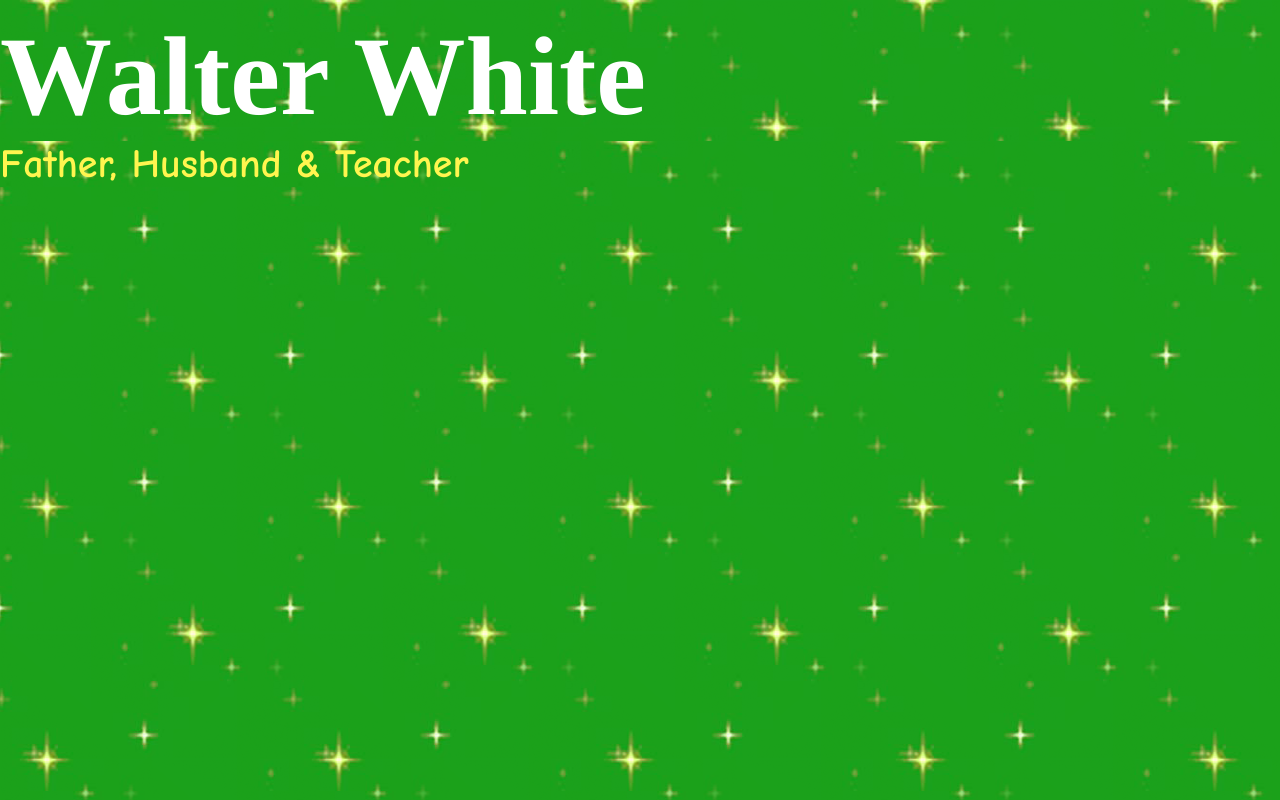
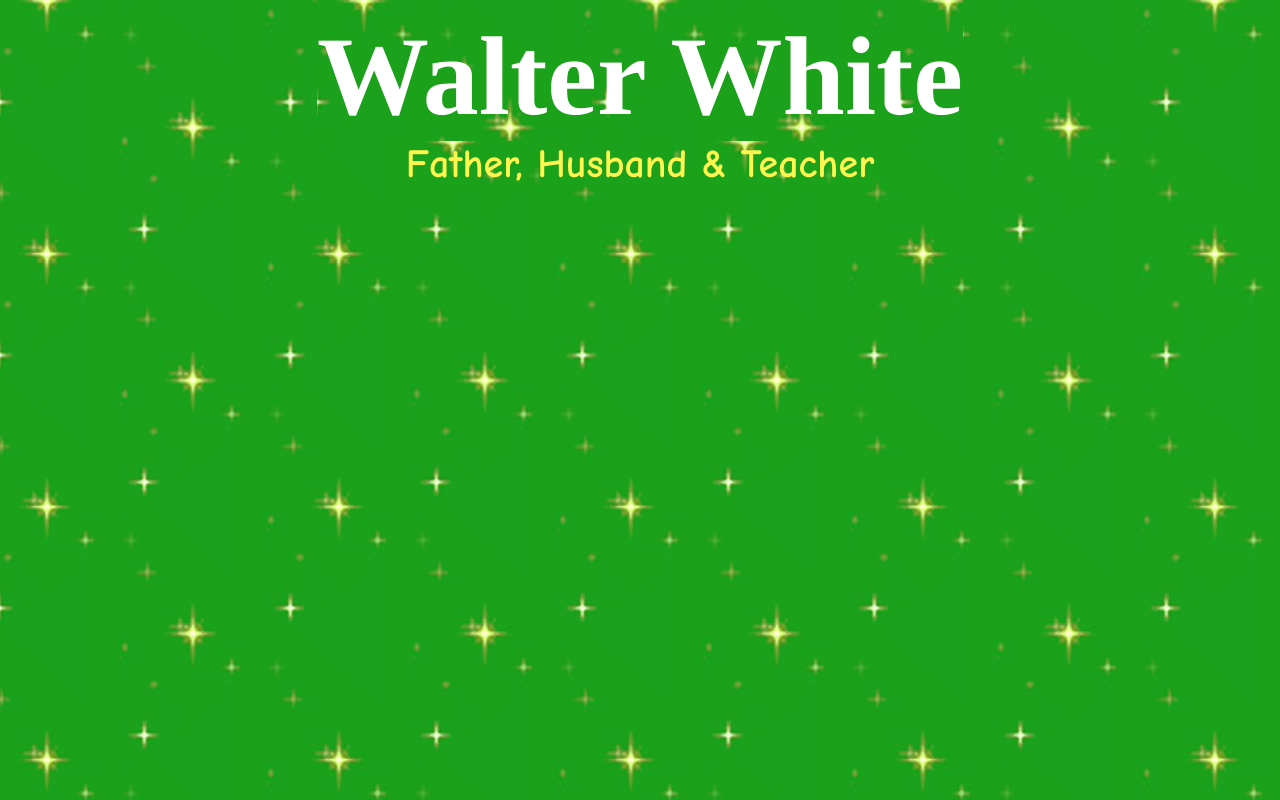
Before and after one commit to SirFrank0/Save-Walter-White-2.0, a plain HTML site: page index.html in a window 1280 px wide. Drawn offline with Linux system fonts and the light colour scheme.

Commit message:
Flex added to head

```diff
--- a/style.css
+++ b/style.css
@@ -18,3 +18,9 @@
     color: #fff54f;
     font-size: 40px;
 }
+
+#head{
+    display: flex;
+    flex-direction: column;
+    align-items: center;
+}
```
